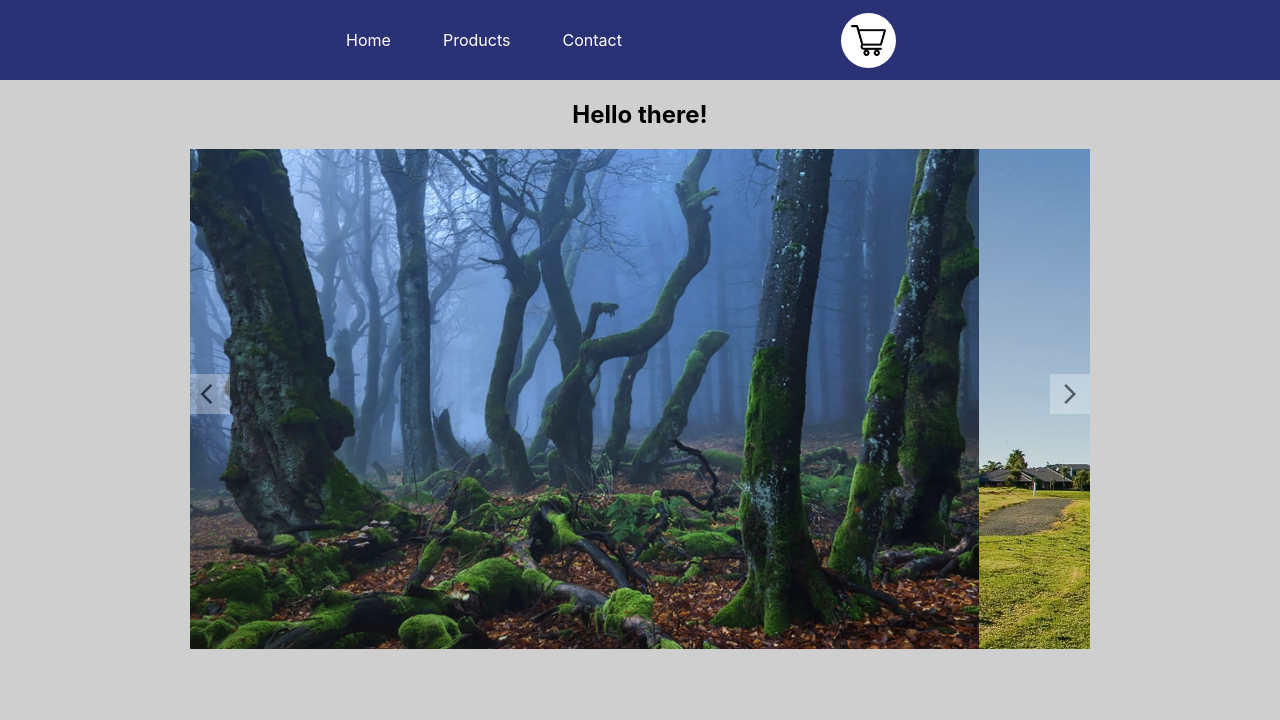
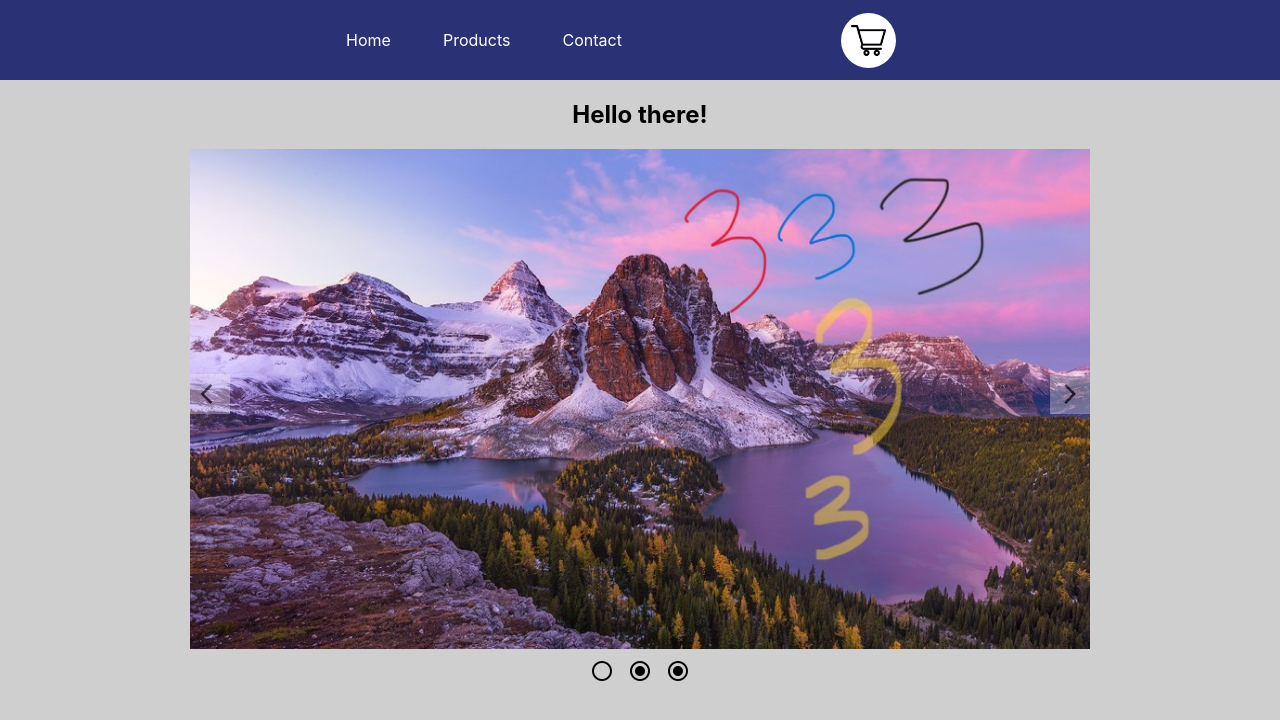
Before and after one commit to RamonMaximiliano/e-commerce-react, a React (Create React App) app: page /#/ in a window 1280 px wide. Shown: the top 720 px of the page. Built offline with nearby package versions, Linux system fonts and the light colour scheme.

Commit message:
almost carousel

```diff
--- a/public/index.html
+++ b/public/index.html
@@ -26,7 +26,6 @@
     -->
     <link rel="stylesheet" href="https://fonts.googleapis.com/css2?family=Material+Symbols+Outlined:opsz,wght,FILL,GRAD@24,400,0,0" />
 
-
     <title>React App</title>
   </head>
   <body>
--- a/src/components/Carousel/Carousel.tsx
+++ b/src/components/Carousel/Carousel.tsx
@@ -3,6 +3,7 @@ import { CarouselItem } from "../CarouselItem/CarouselItem";
 import image1 from "../../images/Carrousel/image1.jpg";
 import image2 from "../../images/Carrousel/image2.jpg";
 import image3 from "../../images/Carrousel/image3.jpg";
+import { useState } from "react";
 
 type carousel = {
   id: number;
@@ -10,6 +11,7 @@ type carousel = {
 };
 
 export const Carousel = () => {
+  const [index, setIndex] = useState(2);
   const carouselImages: carousel[] = [
     {
       id: 1,
@@ -25,13 +27,35 @@ export const Carousel = () => {
     },
   ];
 
+  const leftArrow = () => {
+    if (index === 0) {
+      setIndex(2);
+    } else if (index === 1) {
+      setIndex(0);
+    } else if (index === 2) {
+      setIndex(1);
+    }
+  };
+  const rightArrow = () => {
+    if (index === 0) {
+      setIndex(1);
+    } else if (index === 1) {
+      setIndex(2);
+    } else if (index === 2) {
+      setIndex(0);
+    }
+  };
+
   return (
     <>
       <div className="home-title">
         <h2>Hello there!</h2>
       </div>
       <div className="main-carousel-div">
-        <div className="inner-carousel">
+        <div
+          className="inner-carousel"
+          style={{ transform: `translateX(-${index * 100}%)` }}
+        >
           {carouselImages.map((item: carousel) => {
             return (
               <CarouselItem key={item.id} id={item.id} image={item.image} />
@@ -39,14 +63,19 @@ export const Carousel = () => {
           })}
         </div>
         <div className="arrow-buttons">
-          <div className="arrow-left">
+          <div className="arrow-left" onClick={() => leftArrow()}>
             <span className="material-symbols-outlined">arrow_back_ios</span>
           </div>
-          <div className="arrow-right">
+          <div className="arrow-right" onClick={() => rightArrow()}>
             <span className="material-symbols-outlined">arrow_forward_ios</span>
           </div>
         </div>
       </div>
+      <div className="circle-buttons">
+        <span className="material-symbols-outlined">radio_button_unchecked</span>
+        <span className="material-symbols-outlined">radio_button_checked</span>
+        <span className="material-symbols-outlined">radio_button_checked</span>
+      </div>
     </>
   );
 };
--- a/src/components/Carousel/styles.css
+++ b/src/components/Carousel/styles.css
@@ -9,9 +9,9 @@
 }
 
 .inner-carousel {
-    transform: translate(-100%);
     display: flex;
     flex-direction: row;
+    transition: all 1s;
 }
 
 .arrow-buttons {
@@ -57,3 +57,13 @@
 .home-title {
     padding: 20px;
 }
+
+
+.circle-buttons{
+    display:flex;
+    width:100px;
+    margin:auto;
+    cursor: pointer;
+    margin-top: 10px;
+    justify-content: space-between;
+}
```
Also changed, not shown: src/components/CarouselItem/styles.css (line endings or trailing spaces), src/images/Carrousel/image2.jpg, src/images/Carrousel/image3.jpg.
